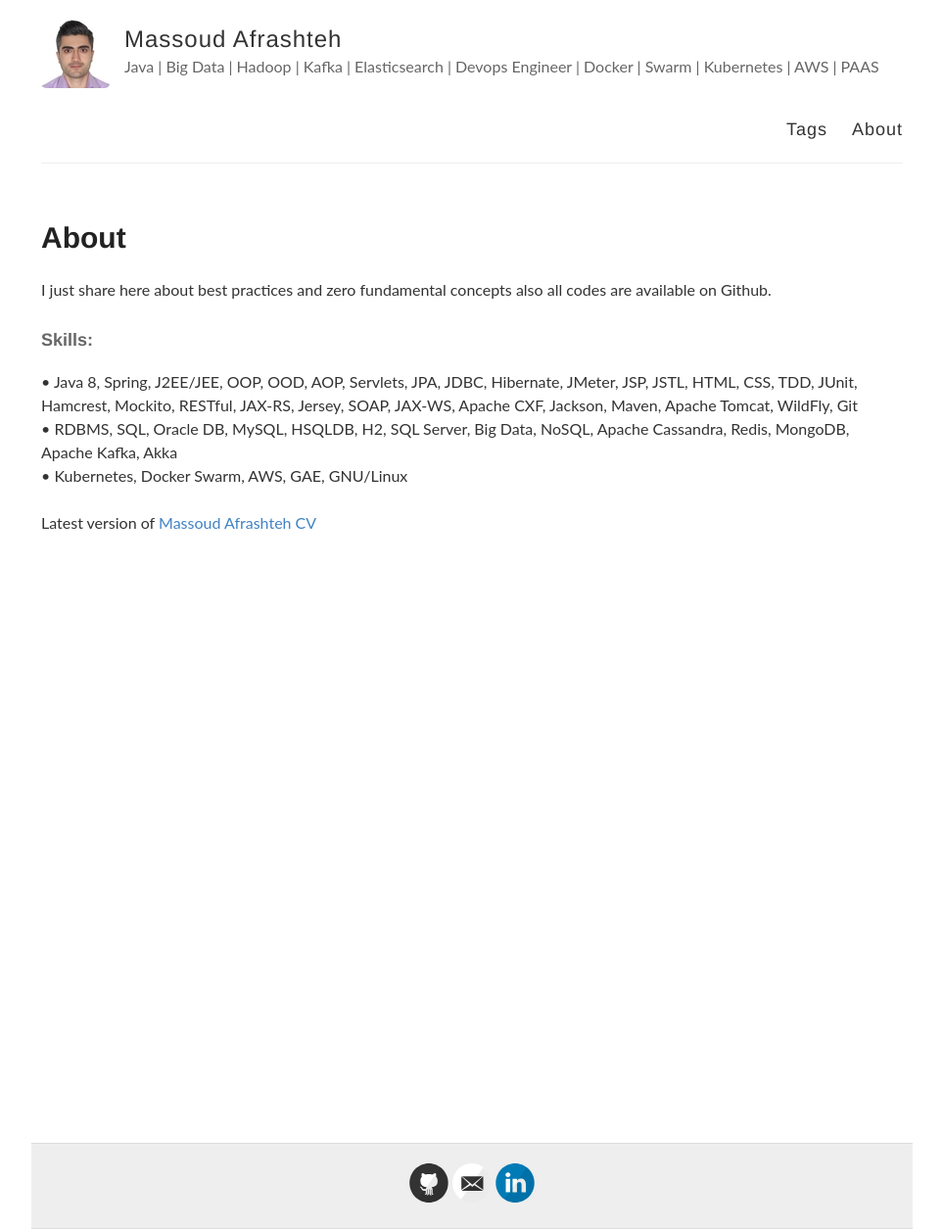
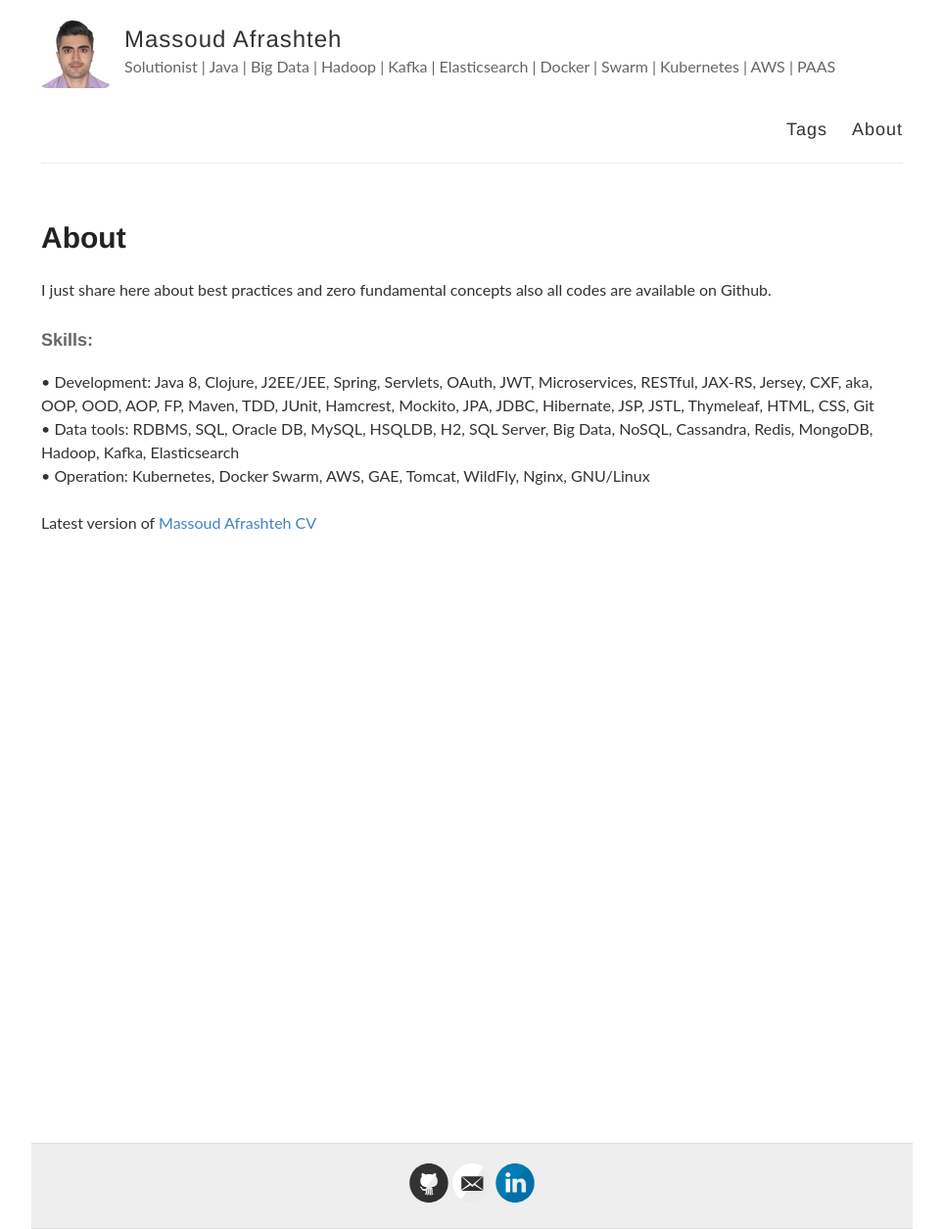
Before and after one commit to iamrdn/notes, a Jekyll site: the page built from about.md, in a window 1280 px wide. Shown: the whole page at 98% size, without its empty margins (158-1121 px from the left). Built offline with Jekyll 4.4.1, drawn with Linux system fonts in a browser that asks for light colours.

```diff
--- a/_config.yml
+++ b/_config.yml
@@ -7,9 +7,7 @@ name: Massoud Afrashteh
 
 # Short bio or description (displayed in the header)
 description: Sharing Software Development Tips and Experiences, by Massoud Afrashteh
-head-text: Java | Big Data | Hadoop | Kafka | Elasticsearch | Devops Engineer | Docker | Swarm | Kubernetes | AWS | PAAS
-
-
+head-text: Solutionist | Java | Big Data | Hadoop | Kafka | Elasticsearch | Docker | Swarm | Kubernetes | AWS | PAAS
 
 # URL of your avatar or profile pic (you could use your GitHub profile pic)
 avatar: /images/MassoudAfrashteh70.jpg
@@ -82,6 +80,7 @@ plugins:
   - jekyll-feed # Create an Atom feed using the official Jekyll feed gem
   - jekyll-minifier # Minifies HTML, XML, CSS, and Javascript both inline and as separate files utilising yui-compressor and htmlcompressor.
   - jekyll-seo-tag
+  - jekyll-redirect-from
 
 
 # Exclude these files from your production _site
@@ -91,5 +90,3 @@ exclude:
   - LICENSE
   - README.md
   - CNAME
-
-theme: jekyll-theme-hacker
--- a/_posts/2017-05-07-spring-boot-cxf-jaxrs-hibernate-maven-swagger-ui.markdown
+++ b/_posts/2017-05-07-spring-boot-cxf-jaxrs-hibernate-maven-swagger-ui.markdown
@@ -180,8 +180,8 @@ Just [git clone Spring CXF project][git-clone-Spring-CXF-project] and run it on
 
 Good Luck :)
 
-[Spring-DANS]: https://github.com/massoudAfrashteh/code/blob/master/java/spring-dans
+[Spring-DANS]: https://github.com/massoudAfrashteh/code/tree/master/java/spring-maven-modules/spring-dans
 [since-Spring-4.x-Jackson-support-has-been-improved]: https://spring.io/blog/2014/12/02/latest-jackson-integration-improvements-in-spring
 [Spring-Boot-uses-Tomcat-Pooling]: https://docs.spring.io/spring-boot/docs/current/reference/html/boot-features-sql.html#boot-features-connect-to-production-database
-[change-the-default-CXF-API-address]: https://github.com/massoudAfrashteh/code/blob/master/java/spring-boot-cxf/restful/src/main/java/starter/CxfConfig.java
-[git-clone-Spring-CXF-project]: https://github.com/massoudAfrashteh/code/tree/master/java/spring-boot-cxf
+[change-the-default-CXF-API-address]: https://github.com/massoudAfrashteh/code/blob/master/java/spring-maven-modules/spring-boot-cxf/restful/src/main/java/starter/CxfConfig.java
+[git-clone-Spring-CXF-project]: https://github.com/massoudAfrashteh/code/tree/master/java/spring-maven-modules/spring-boot-cxf
--- a/about.md
+++ b/about.md
@@ -7,19 +7,16 @@ permalink: /about/
 I just share here about best practices and zero fundamental concepts also all codes are available on Github.
 
 #### Skills:
-• Java 8, Spring, J2EE/JEE, OOP, OOD, AOP, Servlets, JPA, JDBC, Hibernate, JMeter, JSP, JSTL, HTML,
-CSS, TDD, JUnit, Hamcrest, Mockito, RESTful, JAX-RS, Jersey, SOAP, JAX-WS, Apache CXF, Jackson,
-Maven, Apache Tomcat, WildFly, Git
-<br>
-• RDBMS, SQL, Oracle DB, MySQL, HSQLDB, H2, SQL Server, Big Data, NoSQL, Apache Cassandra, Redis,
-MongoDB, Apache Kafka, Akka
-<br>
-• Kubernetes, Docker Swarm, AWS, GAE, GNU/Linux
+• Development: Java 8, Clojure, J2EE/JEE, Spring, Servlets, OAuth, JWT, Microservices,
+RESTful, JAX-RS, Jersey, CXF, aka, OOP, OOD, AOP, FP, Maven, TDD, JUnit, Hamcrest,
+Mockito, JPA, JDBC, Hibernate, JSP, JSTL, Thymeleaf, HTML, CSS, Git
+<br>• Data tools: RDBMS, SQL, Oracle DB, MySQL, HSQLDB, H2, SQL Server, Big Data, NoSQL,
+Cassandra, Redis, MongoDB, Hadoop, Kafka, Elasticsearch
+<br>• Operation: Kubernetes, Docker Swarm, AWS, GAE, Tomcat, WildFly, Nginx, GNU/Linux
 <br>
 <br>Latest version of [Massoud Afrashteh CV][Massoud-Afrashteh-CV]
 <br>
-<br>
-<br>
 
 
-[Massoud-Afrashteh-CV]: http://code.massoudafrashteh.com/cv
+
+[Massoud-Afrashteh-CV]: http://code.massoudafrashteh.com/MassoudAfrashteh_CV.pdf
```
Also changed, not shown: cv.md (added, +5 -0 lines), README.md (added), 15 other files.
